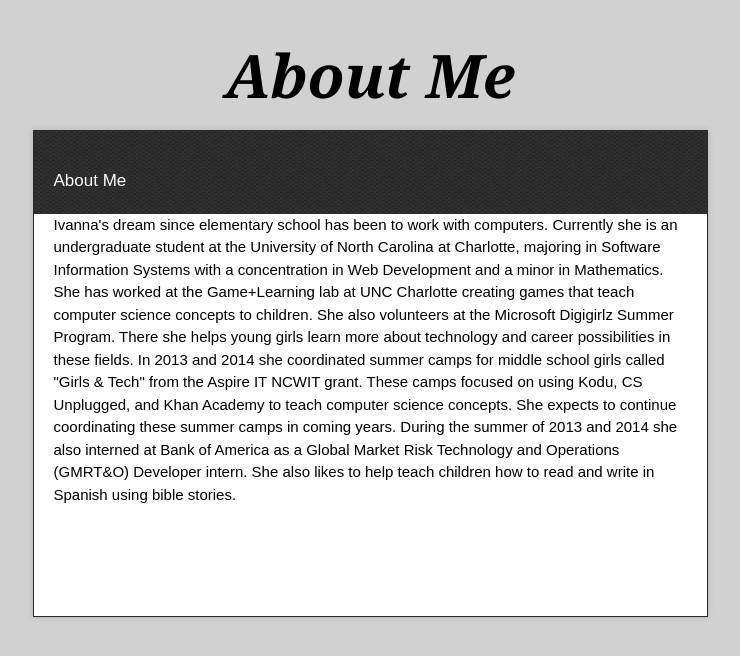
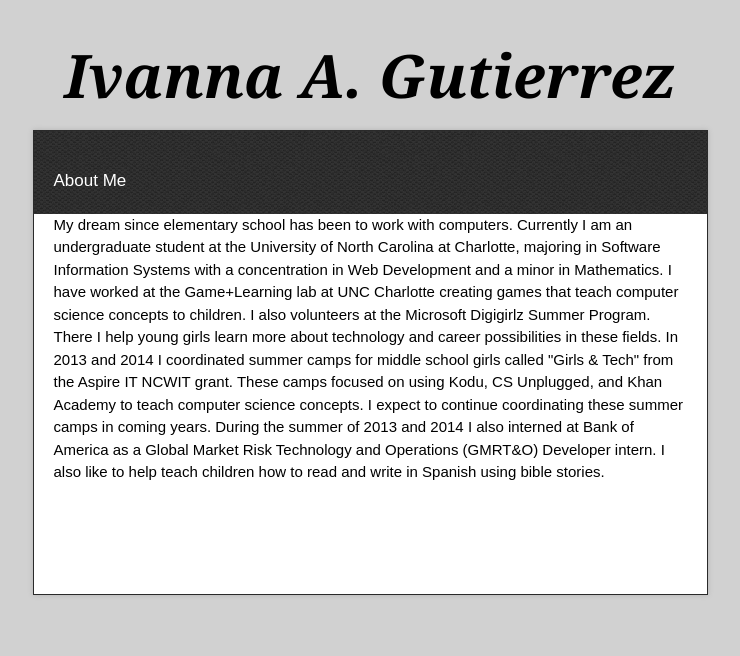
Before and after one commit to igutierr/gutierrez-ivanna.me, a plain HTML site: page index.html in a window 1280 px wide. Shown: the whole page, without its empty margins (270-1010 px from the left). Drawn offline with nearby package versions, Linux system fonts and the light colour scheme.

Commit message:
Update index.html

```diff
--- a/index.html
+++ b/index.html
@@ -21,7 +21,7 @@
 
   <div class="wrapper">
     <header>
-      <h1 class="title">About Me</h1>
+      <h1 class="title">Ivanna A. Gutierrez</h1>
     </header>
     <div id="container">
       <p class="tagline">About Me</p>
@@ -35,29 +35,29 @@
         <span class="blc"></span><span class="trc"></span>
         </div-->
         <article class="markdown-body">
-          <p>Ivanna's dream since elementary school has been to work with computers. Currently she is an
+          <p>My dream since elementary school has been to work with computers. Currently I am an
 
 undergraduate student at the University of North Carolina at Charlotte, majoring in Software
 
 Information Systems with a concentration in Web Development and a minor in Mathematics.
 
-She has worked at the Game+Learning lab at UNC Charlotte creating games that teach
+I have worked at the Game+Learning lab at UNC Charlotte creating games that teach
 
-computer science concepts to children. She also volunteers at the Microsoft Digigirlz Summer
+computer science concepts to children. I also volunteers at the Microsoft Digigirlz Summer
 
-Program. There she helps young girls learn more about technology and career possibilities in
+Program. There I help young girls learn more about technology and career possibilities in
 
-these fields. In 2013 and 2014 she coordinated summer camps for middle school girls called
+these fields. In 2013 and 2014 I coordinated summer camps for middle school girls called
 
 "Girls & Tech" from the Aspire IT NCWIT grant. These camps focused on using Kodu, CS
 
-Unplugged, and Khan Academy to teach computer science concepts. She expects to continue
+Unplugged, and Khan Academy to teach computer science concepts. I expect to continue
 
-coordinating these summer camps in coming years. During the summer of 2013 and 2014 she
+coordinating these summer camps in coming years. During the summer of 2013 and 2014 I
 
 also interned at Bank of America as a Global Market Risk Technology and Operations
 
-(GMRT&O) Developer intern. She also likes to help teach children how to read and write in
+(GMRT&O) Developer intern. I also like to help teach children how to read and write in
 
 Spanish using bible stories.</p>
 
```
